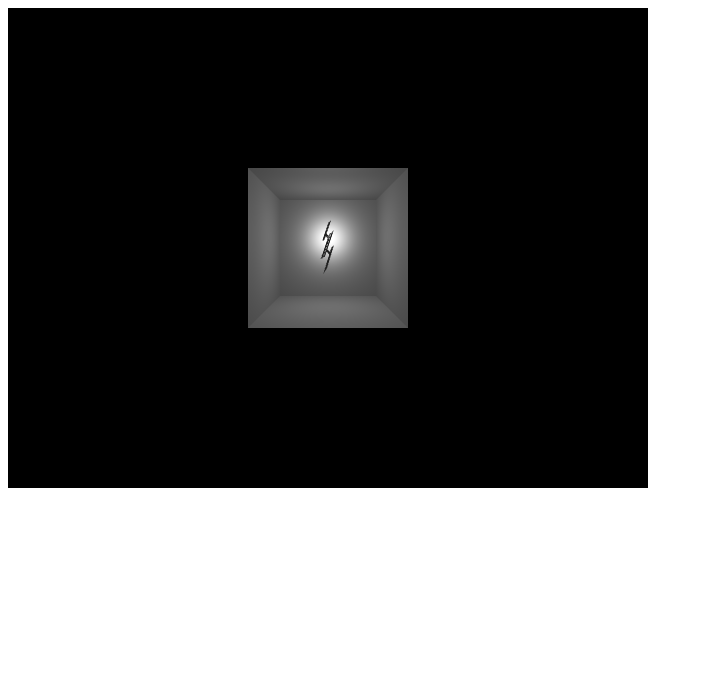
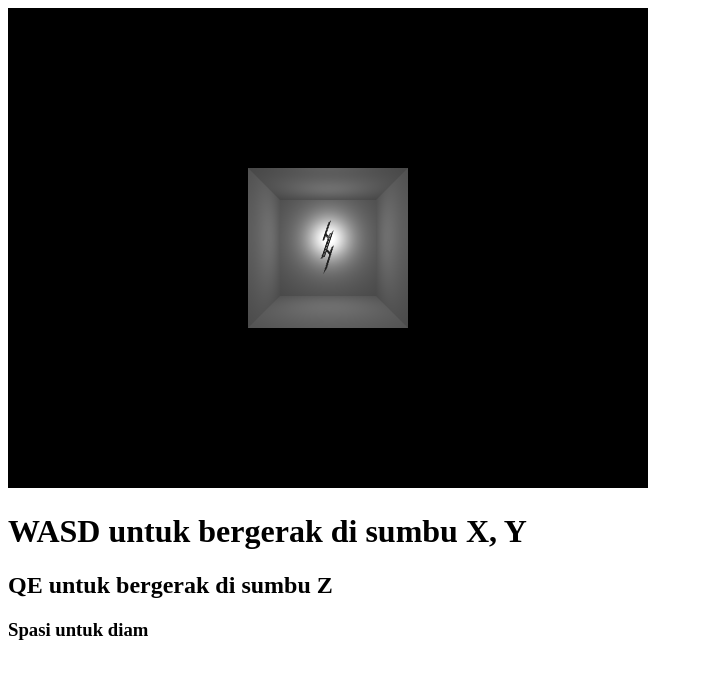
Before and after one commit to grafkom-b-if-its-2019/tugas-4-ginkokuryuu, a website: page index.html in a window 1280 px wide. Shown: the whole page, without its empty margins (0-703 px from the left). Drawn offline with Linux system fonts and the light colour scheme.

```diff
--- a/index.html
+++ b/index.html
@@ -10,6 +10,16 @@
   <canvas id="glcanvas" width="640" height="480">
     Browser Anda tidak mendukung HTML5 <code>&lt;canvas&gt;</code>.
   </canvas>
+
+  <h1>
+    WASD untuk bergerak di sumbu X, Y
+  </h1>
+  <h2>
+    QE untuk bergerak di sumbu Z
+  </h2>
+  <h3>
+    Spasi untuk diam
+  </h3>
 
   <!-- Shaders -->
   <script name="shader" data-src="shaders/vertexName.glsl" data-type="vertex" data-version="v1"></script>
```
